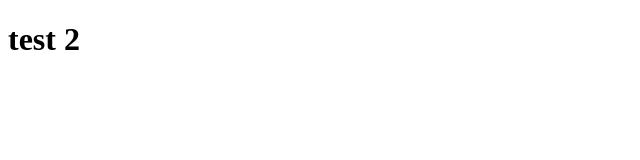
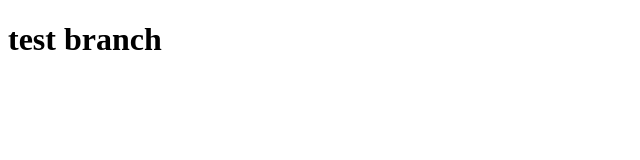
Before and after one commit to inazari/excel-app.github.io, a plain HTML site: page index.html in a window 1280 px wide. Shown: the whole page, without its empty margins (0-640 px from the left). Drawn offline with Linux system fonts and the light colour scheme.

Commit message:
change text

```diff
--- a/index.html
+++ b/index.html
@@ -5,6 +5,6 @@
     <title>test</title>
 </head>
 <body>
-<h1>test 2</h1>
+<h1>test branch</h1>
 </body>
 </html>
```
